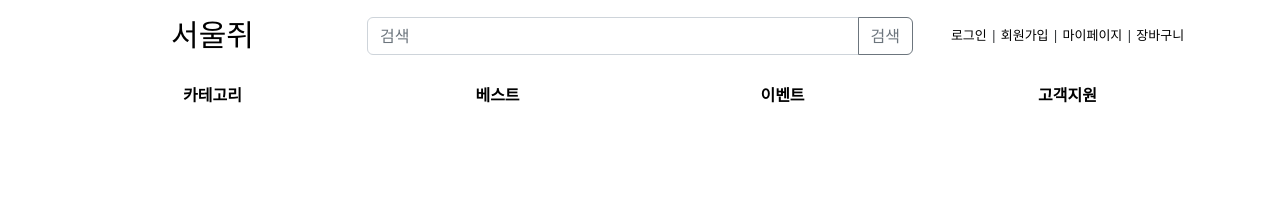
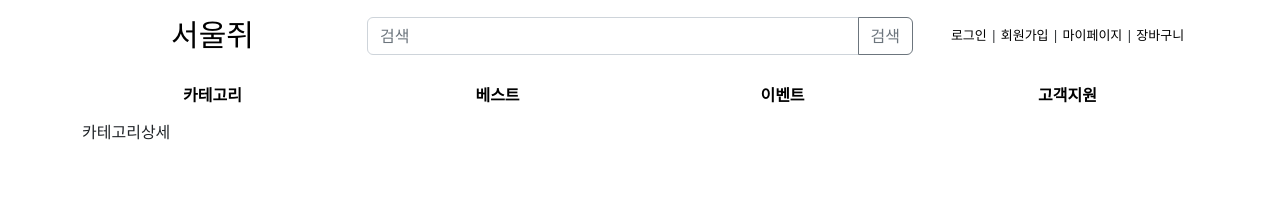
Before and after one commit to PSE22/Backend_TeamProject_1, a Vue app in the folder 02_frontend/: page /category in a window 1280 px wide. Shown: the top 210 px of the page. Built offline with nearby package versions, Linux system fonts and the light colour scheme; a web font is replaced by a local one.

Commit message:
Create Category

```diff
--- a/02_frontend/src/router/index.js
+++ b/02_frontend/src/router/index.js
@@ -39,6 +39,12 @@
     path: "/mypage",
     component: () => import("../views/MyPageMain.vue"),
   },
+  // 카테고리 상세
+  {
+    path: "/category",
+    component: () => import("../views/CategoryDetail.vue"),
+  },
+
 ];
 
 const router = createRouter({
--- /dev/null
+++ b/02_frontend/src/views/CategoryDetail.vue
@@ -0,0 +1,13 @@
+<template>
+    <div>
+        카테고리상세
+    </div>
+</template>
+<script>
+export default {
+
+}
+</script>
+<style>
+
+</style>
--- a/02_frontend/src/views/MyPageMain.vue
+++ b/02_frontend/src/views/MyPageMain.vue
@@ -56,7 +56,7 @@
 </template>
 
 <script>
-import MyPageMain from "@/components/common/MyPageMainMenu.vue";
+import MyPageMain from "@/components/mypage/MyPageMainMenu.vue";
 export default {
   components: {
     MyPageMain,
```
